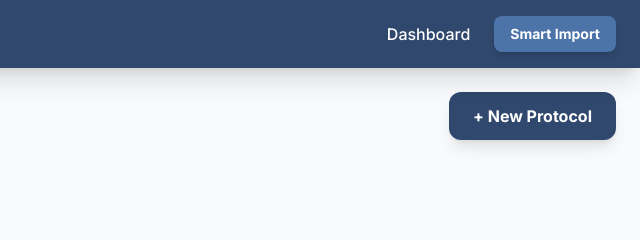
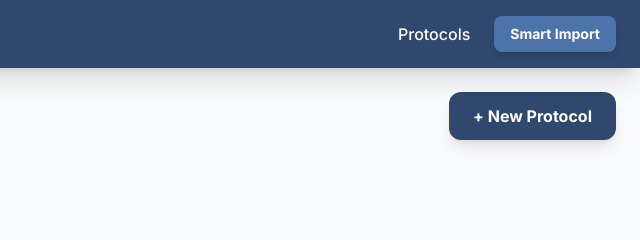
Before and after one commit to ziadmustafamuhammed/TherMix-Molecular-Assistant, a plain HTML site: page index.html in a window 1280 px wide. Shown: the top 240 px of the page, 640-1280 px from the left. Drawn offline with nearby package versions, Linux system fonts and the light colour scheme.

Commit message:
Update index.html

```diff
--- a/index.html
+++ b/index.html
@@ -26,7 +26,7 @@
             <span class="text-xl font-extrabold tracking-tight" onclick="showPage('dashboard')" style="cursor:pointer">TherMix Assistant</span>
         </div>
         <div class="flex items-center gap-6">
-            <button onclick="showPage('dashboard')" class="hover:text-blue-200 font-medium">Dashboard</button>
+            <button onclick="showPage('dashboard')" class="hover:text-blue-200 font-medium">Protocols</button>
             <button onclick="showPage('import')" class="bg-scientific px-4 py-2 rounded-lg text-sm font-bold shadow-md hover:bg-opacity-90 transition">Smart Import</button>
         </div>
     </nav>
```
